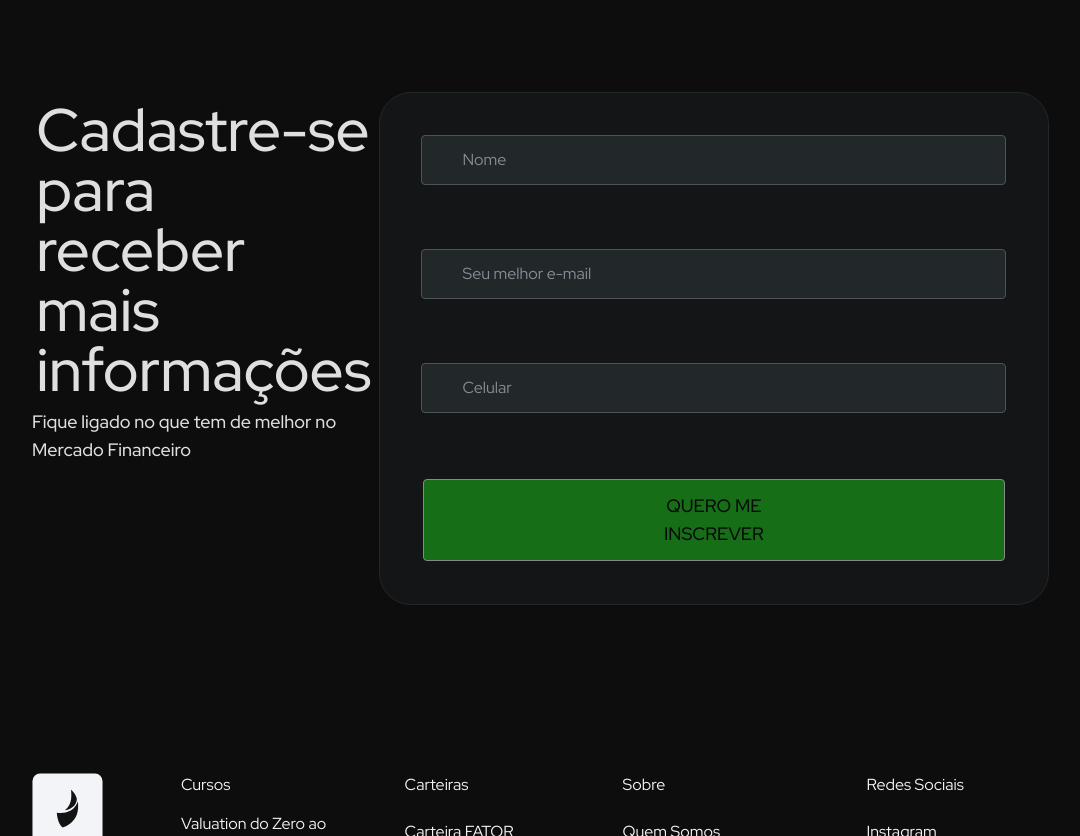
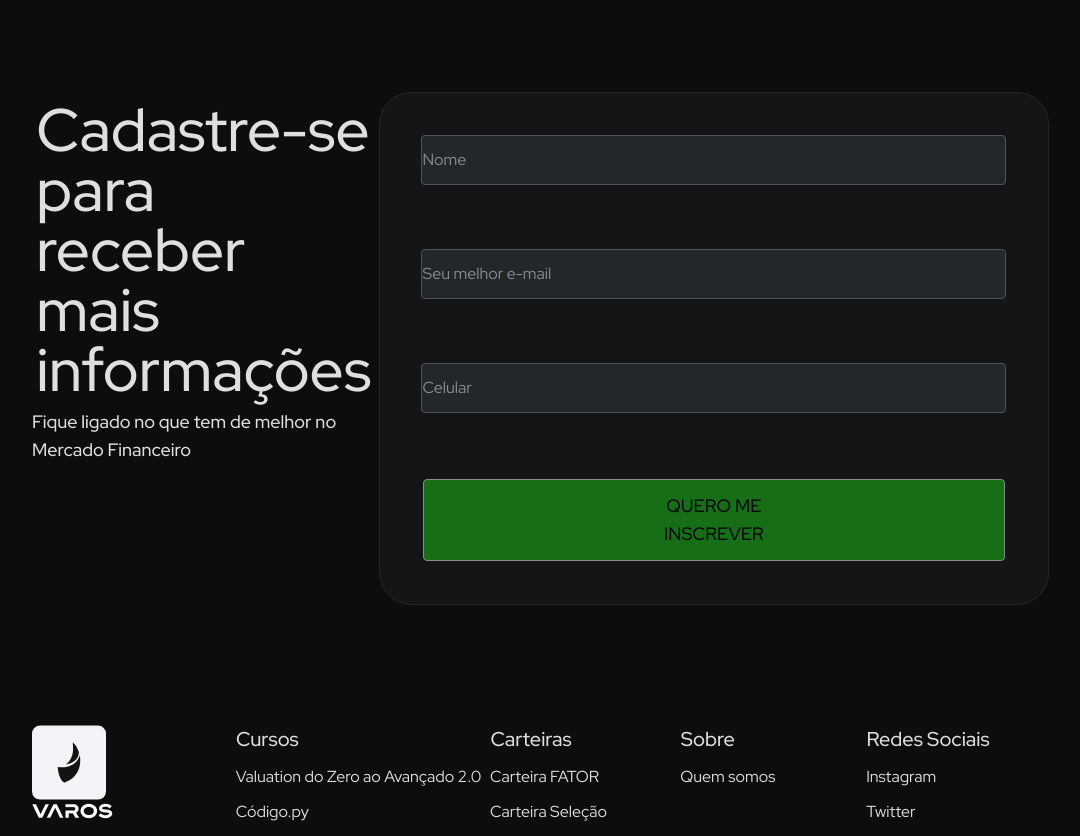
Before and after one commit to Jaci-Xavier/varos-front, a React (Vite) app: page / in a window 1280 px wide. Shown: the part 2700-3536 px from the top of the page, without its empty margins (108-1188 px from the left). Built offline with nearby package versions, Linux system fonts and the light colour scheme.

Commit message:
add mobile & tablet style

```diff
--- a/src/components/CardHero/Index.tsx
+++ b/src/components/CardHero/Index.tsx
@@ -4,7 +4,7 @@ import fator from '../../assets/FATOR.png';
 
 function CardHero() {
   return (
-    <div className="flex flex-col desktop:justify-between w-full desktop:gap-16 desktop:px-[18rem] tablet:px-8 tablet:gap-16">
+    <div className="flex flex-col desktop:justify-between w-full desktop:gap-16 desktop:px-[18rem] tablet:px-8 tablet:gap-16 mobile:hidden">
       <div className="flex items-center text-center gap-3 ">
         <div className="w-[51px] h-[46px] rounded-lg border border-gray-600 flex items-center justify-center">
           <img src={fator} alt="imagem" className="w-[21px] h-[21px]" />
--- a/src/components/Carousel/index.tsx
+++ b/src/components/Carousel/index.tsx
@@ -4,8 +4,8 @@ import { Carousel as AntdCarousel } from 'antd';
 function CarouselComponent({ cards }: { cards: Cards[] }) {
   return (
     <div className="mt-12 flex desktop:w-[34rem] justify-between items-center tablet:w-[24rem]">
-      <p className="leading-6 ml-[20px]">visto em</p>
-      <AntdCarousel autoplay dots={false} className="h-[2.4rem] desktop:w-[22rem] tablet:w-[17rem]">
+      <p className="leading-6 ml-[20px] mobile:ml-0">visto em</p>
+      <AntdCarousel autoplay dots={false} className="h-[2.4rem] desktop:w-[22rem] tablet:w-[17rem] mobile:w-[12rem]">
         {cards.map((card) => (
           <div key={card.title}>
             <img
--- a/src/components/Footer/Index.tsx
+++ b/src/components/Footer/Index.tsx
@@ -1,118 +1,49 @@
-import { useState, useEffect } from 'react';
+// import { useState, useEffect } from 'react';
 import frame331 from '../../assets/Frame 331.svg';
 import varos from '../../assets/varos.png';
 
 function Footer() {
-  const [isDesktop, setIsDesktop] = useState(window.innerWidth >= 1024);
+  return (
+    <div className='mobile:w-full flex mobile:flex-col mobile:gap-6 mt-20 py-8 tablet:justify-between tablet:w-screen desktop:w-full desktop:justify-between'>
 
-  useEffect(() => {
-    const handleResize = () => {
-      setIsDesktop(window.innerWidth >= 1024);
-    };
+      <div className='flex mobile:flex-col mobile:gap-4 tablet:flex-col tablet:gap-4 tablet:items-center text-center desktop:flex-col desktop:gap-8 desktop:items-start desktop:w-1/2'>
+        <div>
+          <img src={frame331} alt="logo" />
+          <img src={varos} alt="logo" />
+        </div>
+        <p>VAROS 2023</p>
+        <p>Todos os direitos reservados</p>
+      </div>
 
-    window.addEventListener('resize', handleResize);
-
-    return () => {
-      window.removeEventListener('resize', handleResize);
-    };
-  }, []);
-
-  return isDesktop ? (
-    <div className="flex flex-col pt-40 justify-between pb-8">
-      <div className="flex justify-between">
-        <div className="flex flex-col">
-          <img src={frame331} alt="Varos Icon" className="w-[74px] h-[74px]" />
-          <img src={varos} alt="Varos Logo" className="w-[74px] h-[13px]" />
+      <div className='flex tablet:justify-center  desktop:w-full desktop:justify-around'>
+        <div className='flex flex-col gap-2 mobile:w-1/2  tablet:w-1/2'>
+          <h3 className='font-bold text-xl'>Cursos</h3>
+          <p>Valuation do Zero ao Avançado 2.0</p>
+          <p>Código.py</p>
+          <p>Minicurso Reels</p>
+          <p>Enciclopédia de FII</p>
         </div>
-        <div className="flex flex-col gap-3">
-          <p className="text-[#F2F4F8]">Cursos</p>
-          <p className="text-[#F2F4F6]">
-            Valuation do Zero ao
-            <br />
-            Avançado 2.0
-          </p>
-          <p className="text-[#F2F4F6]">Código.py</p>
-          <p className="text-[#F2F4F6]">Minicurso Reels</p>
-          <p className="text-[#F2F4F6]">Enciclopédia de FII</p>
-        </div>
-        <div className="flex flex-col justify-start gap-[20px]">
-          <p className="text-[#F2F4F8]">Carteiras</p>
-          <p className="text-[#F2F4F6]">Carteira FATOR</p>
-          <p className="text-[#F2F4F6]">Carteira Seleção</p>
-          <p className="text-[#F2F4F6]">Carteira Essencial</p>
-          <p className="text-[#F2F4F6]">Carteira Small Caps</p>
-          <p className="text-[#F2F4F6]">Carteira Dividendos</p>
-          <p className="text-[#F2F4F6]">Carteira FIIs</p>
-        </div>
-        <div
-          className="w-[172px] h-[71px] flex flex-col justifi-start gap-[20px]
-      "
-        >
-          <p className="text-[#F2F4F8]">Sobre</p>
-          <p className="text-[#F2F4F6]">Quem Somos</p>
-        </div>
-        <div
-          className="w-[172px] h-[161px] flex flex-col justify-start gap-[20px]
-      "
-        >
-          <p className="text-[#F2F4F8]">Redes Sociais</p>
-          <p className="text-[#F2F4F6]">Instagram</p>
-          <p className="text-[#F2F4F6]">Twitter</p>
-          <p className="text-[#F2F4F6]">Youtube</p>
+        <div className='flex flex-col gap-2 mobile:w-1/2'>
+          <h3 className='font-bold text-xl'>Carteiras</h3>
+          <p>Carteira FATOR</p>
+          <p>Carteira Seleção</p>
+          <p>Carteira Essencial</p>
+          <p>Carteira dividendos</p>
+          <p>Carteira de FIIs</p>
         </div>
       </div>
-      <div className="flex flex-col gap-2">
-        <p className="text-[#F2F4F6]">Varos 2023</p>
-        <p className="text-[#F2F4F6]">Todos os direitos reservados</p>
-      </div>
-    </div>
-  ) : (
-    <div className="flex flex-col pt-16 justify-between pb-8">
-      <div className="flex flex-col py-12 gap-4">
-        <img src={frame331} alt="Varos Icon" className="w-[74px] h-[74px]" />
-        <img src={varos} alt="Varos Logo" className="w-[74px] h-[13px]" />
-      </div>
-      <div className="flex justify-between">
-        <div className="flex flex-col gap-3">
-          <p className="text-[#F2F4F8]">Cursos</p>
-          <p className="text-[#F2F4F6]">
-            Valuation do Zero ao
-            <br />
-            Avançado 2.0
-          </p>
-          <p className="text-[#F2F4F6]">Código.py</p>
-          <p className="text-[#F2F4F6]">Minicurso Reels</p>
-          <p className="text-[#F2F4F6]">Enciclopédia de FII</p>
+
+      <div className='flex tablet:justify-center desktop:w-full desktop:justify-around'>
+      <div className='flex flex-col gap-2 mobile:w-1/2'>
+          <h3 className='font-bold text-xl'>Sobre</h3>
+          <p>Quem somos</p>
         </div>
-        <div className="flex flex-col justify-start gap-[20px]">
-          <p className="text-[#F2F4F8]">Carteiras</p>
-          <p className="text-[#F2F4F6]">Carteira FATOR</p>
-          <p className="text-[#F2F4F6]">Carteira Seleção</p>
-          <p className="text-[#F2F4F6]">Carteira Essencial</p>
-          <p className="text-[#F2F4F6]">Carteira Small Caps</p>
-          <p className="text-[#F2F4F6]">Carteira Dividendos</p>
-          <p className="text-[#F2F4F6]">Carteira FIIs</p>
+        <div className='flex flex-col gap-2 mobile:w-1/2'>
+          <h3 className='font-bold text-xl'>Redes Sociais</h3>
+          <p>Instagram</p>
+          <p>Twitter</p>
+          <p>Youtube</p>
         </div>
-        <div
-          className="w-[172px] h-[71px] flex flex-col justifi-start gap-[20px]
-      "
-        >
-          <p className="text-[#F2F4F8]">Sobre</p>
-          <p className="text-[#F2F4F6]">Quem Somos</p>
-        </div>
-        <div
-          className="w-[172px] h-[161px] flex flex-col justify-start gap-[20px]
-      "
-        >
-          <p className="text-[#F2F4F8]">Redes Sociais</p>
-          <p className="text-[#F2F4F6]">Instagram</p>
-          <p className="text-[#F2F4F6]">Twitter</p>
-          <p className="text-[#F2F4F6]">Youtube</p>
-        </div>
-      </div>
-      <div className="flex flex-col gap-2 pt-12">
-        <p className="text-[#F2F4F6]">Varos 2023</p>
-        <p className="text-[#F2F4F6]">Todos os direitos reservados</p>
       </div>
     </div>
   );
--- a/src/components/H2sub/index.tsx
+++ b/src/components/H2sub/index.tsx
@@ -1,10 +1,10 @@
 function index() {
   return (
-    <div className="desktop:flex flex-col desktop:w-[55rem] tablet:w-[25rem] py-8 pt-20">
-      <h2 className="desktop:text-6xl desktop:font-bold tablet:text-4xl">
+    <div className="desktop:flex flex-col desktop:w-[55rem] tablet:w-[25rem] py-8 pt-20 mobile:text-center mobile:py-4">
+      <h2 className="desktop:text-6xl desktop:font-bold tablet:text-4xl mobile:text-xl mobile:font-extrabold">
         Simplifique seus investimentos e alcance seus objetivos{' '}
       </h2>
-      <p className="desktop:w-[32rem] mt-2 leading-none desktop:text-lg tablet:text-base">
+      <p className="desktop:w-[32rem] mt-2 leading-none desktop:text-lg tablet:text-base mobile:text-base">
         Conteúdos preparados para trazer mais segurança, independente do seu nível.
       </p>
     </div>
--- a/src/components/Hero/index.tsx
+++ b/src/components/Hero/index.tsx
@@ -5,11 +5,11 @@ import { cards } from '../../constants/Constants';
 function Hero() {
   return (
     <div className="desktop:flex-col desktop:w-[40rem]">
-      <div className="desktop:flex desktop:flex-col desktop:gap-[2rem] tablet:flex tablet:flex-col tablet:gap-8">
-        <h1 className="desktop:text-6xl desktop:font-extrabold desktop:leading-[4rem] desktop:w-[34rem] tablet:text-5xl tablet:font-extrabold tablet:w-[24rem]">
+      <div className="desktop:flex desktop:flex-col desktop:gap-[2rem] tablet:flex tablet:flex-col tablet:gap-8 mobile:flex mobile:flex-col mobile:items-center mobile:gap-4">
+        <h1 className="desktop:text-6xl desktop:font-extrabold desktop:leading-[4rem] desktop:w-[34rem] tablet:text-5xl tablet:font-extrabold tablet:w-[24rem] mobile:text-4xl mobile:font-bold mobile:text-center">
           Investir de forma mais inteligente passa por aqui.
         </h1>
-        <h2 className="desktop:w-[28rem] desktop:leading-5 tablet:w-[25rem] tablet:leading-4 desktop:text-lg tablet:text-base">
+        <h2 className="desktop:w-[28rem] desktop:leading-5 tablet:w-[25rem] tablet:leading-4 desktop:text-lg tablet:text-base mobile:text-center">
           Fazemos de tudo para que você possa conquistar seus sonhos da melhor forma possível.
         </h2>
         <div className="tablet:-[26rem]">
--- a/src/components/InputForm/Index.tsx
+++ b/src/components/InputForm/Index.tsx
@@ -4,11 +4,11 @@ import fetchApi from '../../utils/fetchApi';
 
 function ASideCard() {
   return (
-    <div className="flex flex-col desktop:w-[44rem] mobile:w-[20rem]">
-      <h1 className="tablet:text-4xl desktop:text-6xl font-bold">
+    <div className="flex flex-col desktop:w-[44rem] mobile:w-[20rem] mobile:gap-2">
+      <h1 className="tablet:text-4xl desktop:text-6xl font-bold mobile:text-3xl">
         Cadastre-se para receber mais informações
       </h1>
-      <p className="desktop:text-lg tablet:text-base font-bold">
+      <p className="desktop:text-lg tablet:text-base font-bold mobile:text-xl">
         Fique ligado no que tem de melhor no Mercado Financeiro
       </p>
     </div>
@@ -55,15 +55,15 @@ const InputForm: React.FC = () => {
   };
 
   return (
-    <div className="flex justify-between">
+    <div className="flex justify-between mobile:flex-col mobile:items-center mobile:text-center mobile:gap-8">
       <ASideCard />
-      <div className="rounded-[32px] bg-[#131516] border border-[#222729] flex flex-col justify-around desktop:py-10 tablet:py-12">
+      <div className="rounded-[32px] bg-[#131516] border border-[#222729] flex flex-col justify-around desktop:py-10 tablet:py-12 mobile:w-[18rem] mobile:h-[18rem] mobile:p-6">
         <form
           onSubmit={handleSubmit}
-          className="flex flex-col desktop:gap-16 desktop:px-10 tablet:gap-8 tablet:px-8"
+          className="flex flex-col desktop:gap-16 desktop:px-10 tablet:gap-8 tablet:px-8 mobile:gap-6"
         >
           <input
-            className="rounded-[4px] bg-[#222729] border border-[#4D5358] placeholder-[#878D96] desktop:py-3 tablet:py-2 tablet:px-10"
+            className="rounded-[4px] bg-[#222729] border border-[#4D5358] placeholder-[#878D96] desktop:py-3 tablet:py-2 tablet:px-10 mobile:h-[2rem]"
             type="text"
             name="name"
             placeholder="Nome"
@@ -71,7 +71,7 @@ const InputForm: React.FC = () => {
             onChange={handleChange}
           />
           <input
-            className="rounded-[4px] bg-[#222729] border border-[#4D5358] placeholder-[#878D96] desktop:py-3 tablet:py-2 tablet:px-10"
+            className="rounded-[4px] bg-[#222729] border border-[#4D5358] placeholder-[#878D96] desktop:py-3 tablet:py-2 tablet:px-10 mobile:h-[2rem]"
             type="text"
             name="email"
             placeholder="Seu melhor e-mail"
@@ -79,7 +79,7 @@ const InputForm: React.FC = () => {
             onChange={handleChange}
           />
           <input
-            className="rounded-[4px] bg-[#222729] border border-[#4D5358] placeholder-[#878D96] desktop:py-3 tablet:py-2 tablet:px-10"
+            className="rounded-[4px] bg-[#222729] border border-[#4D5358] placeholder-[#878D96] desktop:py-3 tablet:py-2 tablet:px-10 mobile:h-[2rem]"
             type="tel"
             name="phone"
             placeholder="Celular"
@@ -88,7 +88,7 @@ const InputForm: React.FC = () => {
           />
           <div className="flex flex-row justify-center">
             <button
-              className={`bg-[#19C819] rounded-[4px] desktop:py-3 desktop:px-[15rem] text-black desktop:text-lg tablet:text-base font-bold border border-[#FAFAFA] tablet:py-2 tablet:px-10 ${
+              className={`bg-[#19C819] rounded-[4px] desktop:py-3 desktop:px-[15rem] text-black desktop:text-lg tablet:text-base font-bold border border-[#FAFAFA] tablet:py-2 tablet:px-10 mobile:h-[2rem] mobile:w-full ${
                 isSubmitDisabled ? 'cursor-not-allowed opacity-50' : ''
               }`}
               type="submit"
--- a/src/pages/Home/index.tsx
+++ b/src/pages/Home/index.tsx
@@ -16,7 +16,7 @@ function Home() {
       </div>
       <H2sub />
       <MenuSelect />
-      <div className="desktop:flex desktop:justify-between tablet:flex py-60">
+      <div className="desktop:flex desktop:justify-between tablet:flex py-60 mobile:py-20">
         <Testimonial cards={testimonials} />
         <CardImg />
       </div>
```
Also changed, not shown: src/components/MenuSelect/Index.tsx (+6 -6 lines), src/components/TestimonialCard/Index.tsx (+4 -4 lines), tailwind.config.js (+8 -3 lines).
